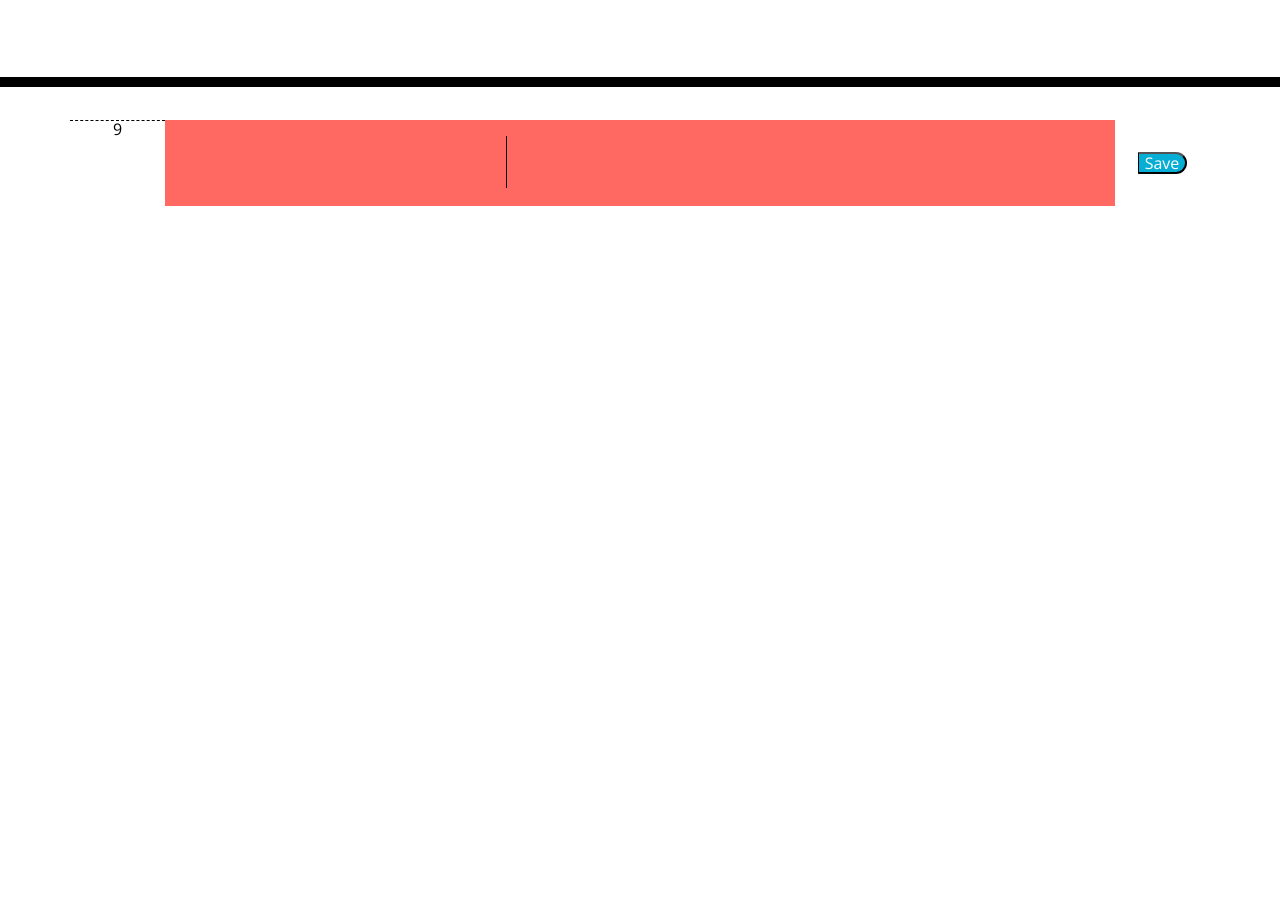
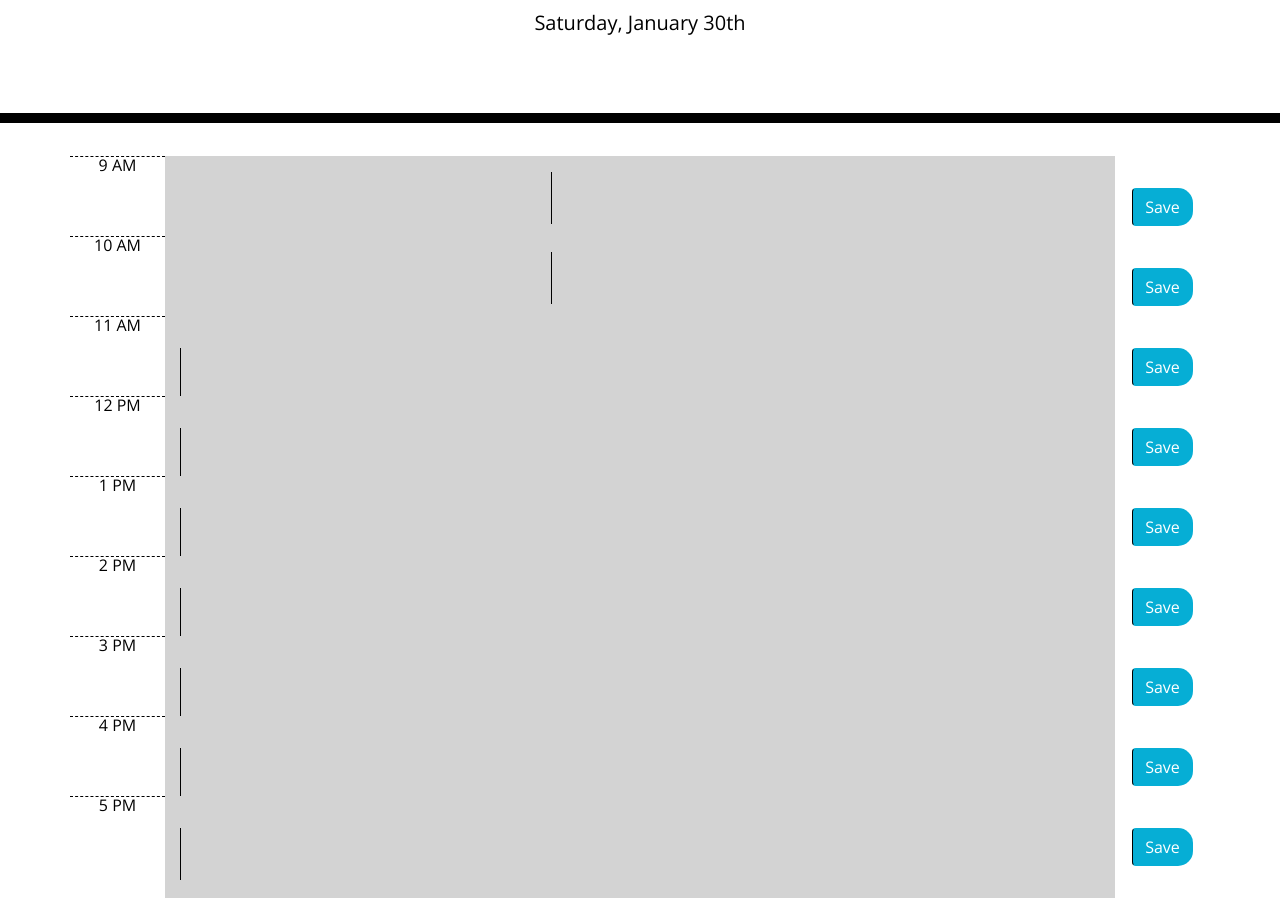
Before and after one commit to czoeller1/day-planner, a plain HTML site: page index.html in a window 1280 px wide. Shown: the part 181-1082 px from the top of the page. Before the commit the page ends 1020 px from the top, so only its background shows below. Drawn offline with nearby package versions, Linux system fonts and the light colour scheme.

Commit message:
added html layout

```diff
--- a/index.html
+++ b/index.html
@@ -31,31 +31,144 @@
     <div class="container">
       <!-- Timeblocks go here -->
       <div class="row time-block" data-hour="9">
-        <div class="col-1 hour">9</div>
-        <div class="col-10 present">
+        <div class="col-1 hour">9 AM</div>
+        <div class="col-10">
+          <textarea name="schedule" class="description" rows="2"></textarea>
+        </div>
+        <div class="col-1">
+          <button class="btn saveBtn float-start">Save</button>
+        </div>
+      </div>
+
+      <div class="row time-block" data-hour="10">
+        <div class="col-1 hour">10 AM</div>
+        <div class="col-10">
+          <textarea name="schedule" class="description" rows="2"></textarea>
+        </div>
+        <div class="col-1">
+          <button class="btn saveBtn">Save</button>
+        </div>
+      </div>
+      <div class="row time-block" data-hour="11">
+        <div class="col-1 hour">11 AM</div>
+        <div class="col-10">
           <textarea
             name="schedule"
             class="description"
-            cols="30"
+            cols="100"
             rows="2"
           ></textarea>
         </div>
         <div class="col-1">
-          <button class="saveBtn">Save</button>
+          <button class="btn saveBtn">Save</button>
         </div>
       </div>
-
-      <div class="row time-block" data-hour="10"></div>
-      <div class="row time-block" data-hour="11"></div>
-      <div class="row time-block" data-hour="12"></div>
-      <div class="row time-block" data-hour="1"></div>
-      <div class="row time-block" data-hour="2"></div>
-      <div class="row time-block" data-hour="3"></div>
-      <div class="row time-block" data-hour="4"></div>
-      <div class="row time-block" data-hour="5"></div>
+      <div class="row time-block" data-hour="12">
+        <div class="col-1 hour">12 PM</div>
+        <div class="col-10">
+          <textarea
+            name="schedule"
+            class="description"
+            cols="100"
+            rows="2"
+          ></textarea>
+        </div>
+        <div class="col-1">
+          <button class="btn saveBtn">Save</button>
+        </div>
+      </div>
+      <div class="row time-block" data-hour="13">
+        <div class="col-1 hour">1 PM</div>
+        <div class="col-10">
+          <textarea
+            name="schedule"
+            class="description"
+            cols="100"
+            rows="2"
+          ></textarea>
+        </div>
+        <div class="col-1">
+          <button class="btn saveBtn">Save</button>
+        </div>
+      </div>
+      <div class="row time-block" data-hour="14">
+        <div class="col-1 hour">2 PM</div>
+        <div class="col-10">
+          <textarea
+            name="schedule"
+            class="description"
+            cols="100"
+            rows="2"
+          ></textarea>
+        </div>
+        <div class="col-1">
+          <button class="btn saveBtn">Save</button>
+        </div>
+      </div>
+      <div class="row time-block" data-hour="15">
+        <div class="col-1 hour">3 PM</div>
+        <div class="col-10">
+          <textarea
+            name="schedule"
+            class="description"
+            cols="100"
+            rows="2"
+          ></textarea>
+        </div>
+        <div class="col-1">
+          <button class="btn saveBtn">Save</button>
+        </div>
+      </div>
+      <div class="row time-block" data-hour="16">
+        <div class="col-1 hour">4 PM</div>
+        <div class="col-10">
+          <textarea
+            name="schedule"
+            class="description"
+            cols="100"
+            rows="2"
+          ></textarea>
+        </div>
+        <div class="col-1">
+          <button class="btn saveBtn">Save</button>
+        </div>
+      </div>
+      <div class="row time-block" data-hour="17">
+        <div class="col-1 hour">5 PM</div>
+        <div class="col-10">
+          <textarea
+            name="schedule"
+            class="description"
+            cols="100"
+            rows="2"
+          ></textarea>
+        </div>
+        <div class="col-1">
+          <button class="btn saveBtn">Save</button>
+        </div>
+      </div>
     </div>
 
     <script src="https://cdnjs.cloudflare.com/ajax/libs/jquery/3.2.1/jquery.min.js"></script>
     <script src="https://cdnjs.cloudflare.com/ajax/libs/moment.js/2.24.0/moment.min.js"></script>
+    <script>
+      var date = moment();
+      $("#currentDay").text(date.format("dddd, MMMM Do"));
+
+      var currTime = date.hour();
+      var curr = $(".time-block[data-hour|=" + currTime + "]").children(
+        ".col-10"
+      );
+
+      curr.addClass("present");
+      for (i = 9; i < currTime; i++) {
+        var ts = $(".time-block[data-hour|=" + i + "]").children(".col-10");
+        ts.addClass("past");
+      }
+      for (i = 17; i > currTime; i--) {
+        var ts = $(".time-block[data-hour|=" + i + "]").children(".col-10");
+        ts.addClass("future");
+      }
+    </script>
   </body>
 </html>
--- a/style.css
+++ b/style.css
@@ -1,10 +1,10 @@
 body {
-  font-family: 'Open Sans', sans-serif;
+  font-family: "Open Sans", sans-serif;
   font-size: 16px;
   line-height: 1;
 }
 
-textarea{
+textarea {
   background: transparent;
   border: none;
   resize: none;
@@ -21,11 +21,11 @@ textarea{
   border-bottom: 10px solid black;
 }
 
-.description{
+.description {
   white-space: pre-wrap;
 }
 
-.time-block{
+.time-block {
   text-align: center;
   border-radius: 15px;
 }
@@ -33,7 +33,7 @@ textarea{
 .row {
   white-space: pre-wrap;
   height: 80px;
-  border-top: 1px solid white;;
+  border-top: 1px solid white;
 }
 
 .hour {
@@ -61,11 +61,11 @@ textarea{
   border-left: 1px solid black;
   border-top-right-radius: 15px;
   border-bottom-right-radius: 15px;
-  background-color: #06AED5;
+  background-color: #06aed5;
   color: white;
 }
 
 .saveBtn i:hover {
   font-size: 20px;
-  transition: all .3s ease-in-out;
+  transition: all 0.3s ease-in-out;
 }
```
